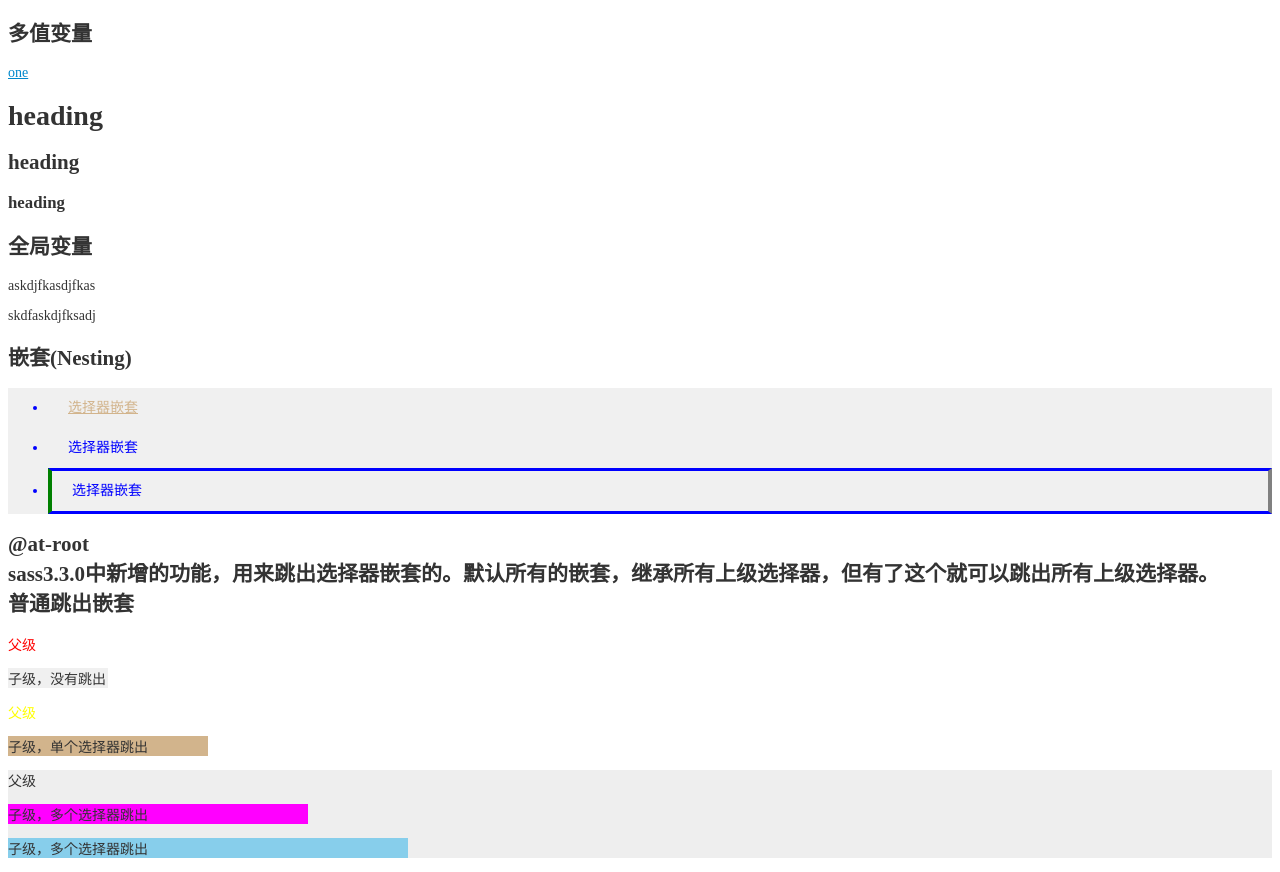
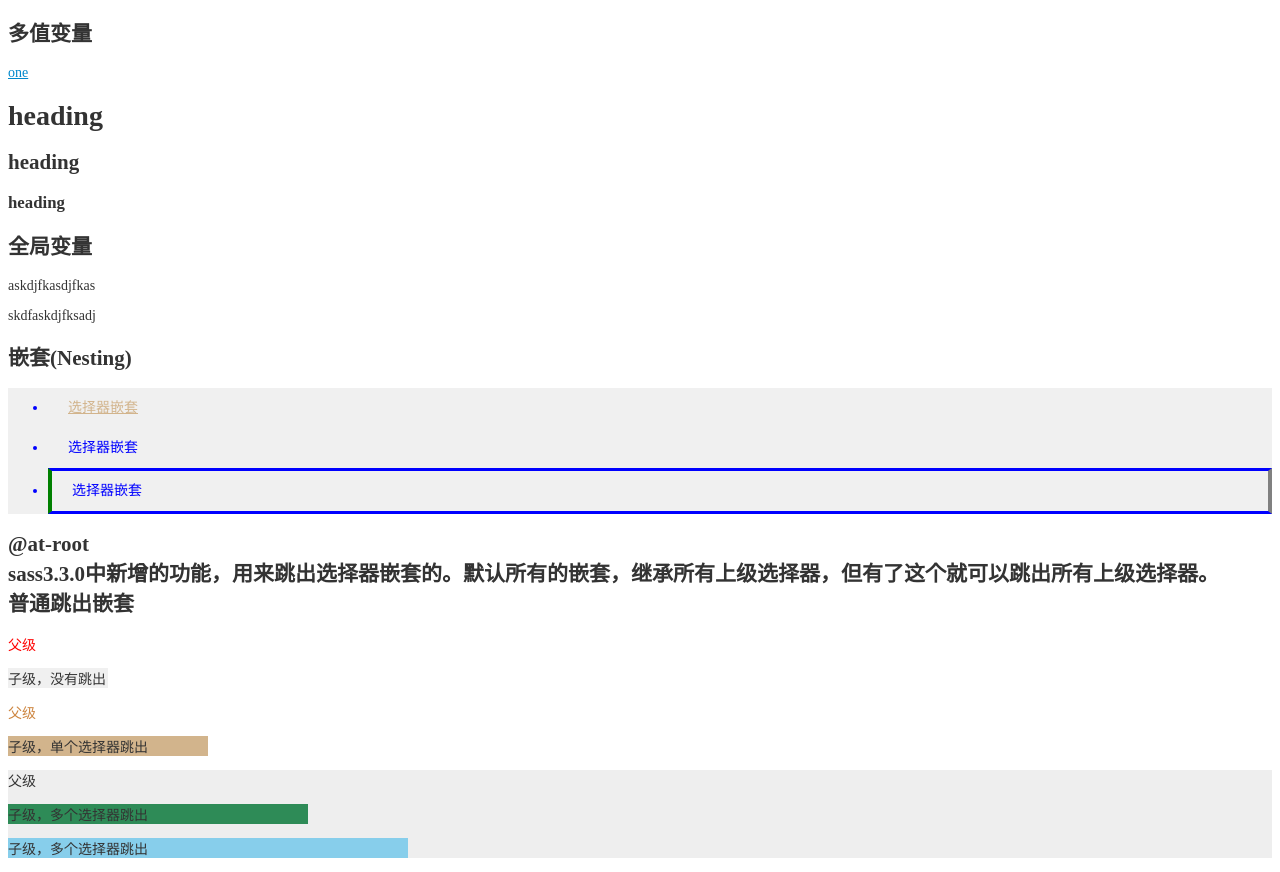
Before and after one commit to OliveKong/sassTest, a plain HTML site: page demo3/index.html in a window 1280 px wide. Drawn offline with Linux system fonts and the light colour scheme.

Commit message:
add new scss

```diff
--- a/demo3/demo31.scss
+++ b/demo3/demo31.scss
@@ -60,7 +60,7 @@ p{
 }
 /* single selector jump out*/
 .parent2{
-	color:#ff0;
+	color:peru;
 	@at-root .child{
 		width:200px;
 		background:tan;
@@ -72,7 +72,7 @@ p{
 	@at-root {
 		.child1{
 			width:300px;
-			background:#f0f;
+			background:seagreen;
 		}
 		.child2{
 			width:400px;
```
Also changed, not shown: demo3/demo3.css, 1 other file.
